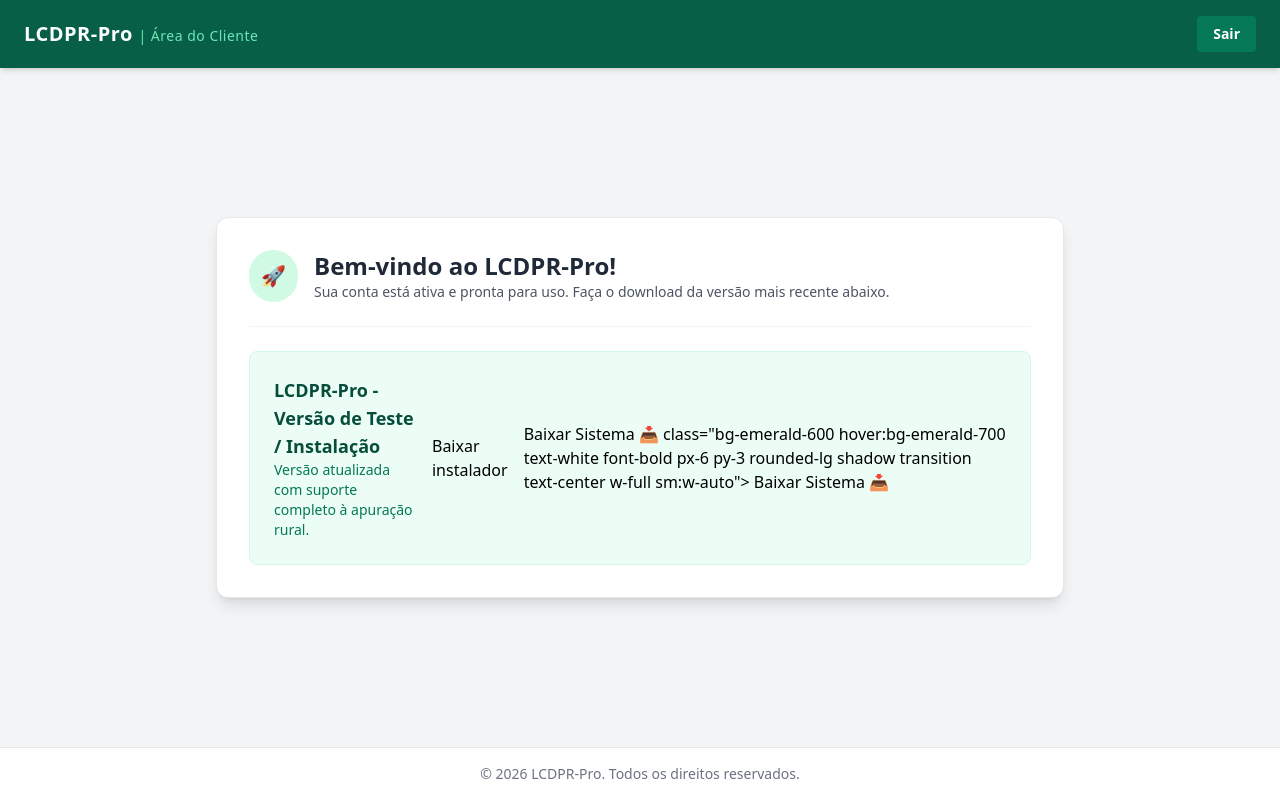
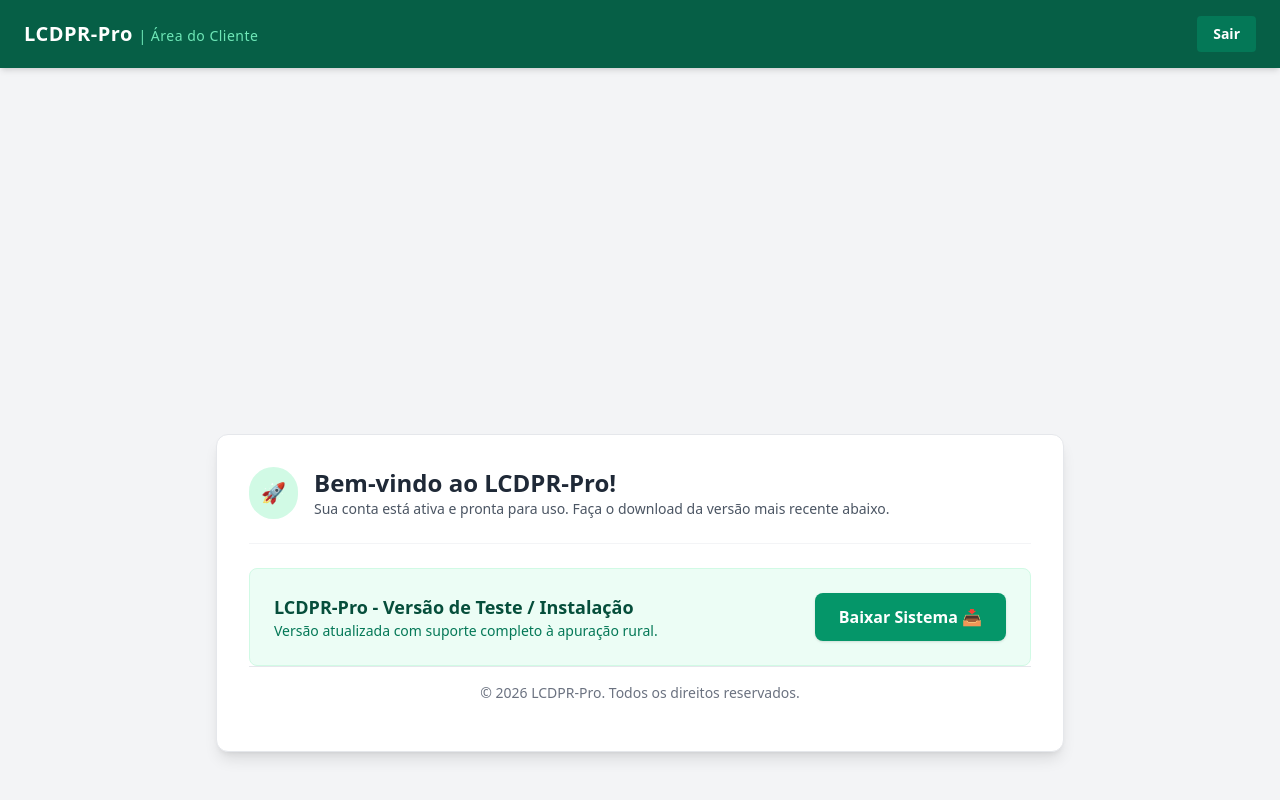
Before and after one commit to VaniltonFarias/lcdpr-site, a website: page public/dashboard.html in a window 1280 px wide. Drawn offline with nearby package versions, Linux system fonts and the light colour scheme.

Commit message:
Add files via upload

```diff
--- a/public/dashboard.html
+++ b/public/dashboard.html
@@ -29,28 +29,27 @@
 
             <!-- Seção de Download -->
 <div class="bg-emerald-50 rounded-lg p-6 border border-emerald-100 flex flex-col sm:flex-row justify-between items-center gap-4">
+
     <div>
-                    <h3 class="font-bold text-emerald-900 text-lg">LCDPR-Pro - Versão de Teste / Instalação</h3>
-                    <p class="text-emerald-700 text-sm">Versão atualizada com suporte completo à apuração rural.</p>
+        <h3 class="font-bold text-emerald-900 text-lg">
+            LCDPR-Pro - Versão de Teste / Instalação
+        </h3>
+
+        <p class="text-emerald-700 text-sm">
+            Versão atualizada com suporte completo à apuração rural.
+        </p>
     </div>
-                <!-- Exemplo de como ficará o botão no seu dashboard.html -->
-                <a href="https://drive.google.com/uc?export=download&id=1fJLsY_mlIHSu1twb3FEcNLLwqKTyAOP1"
-                class="btn btn-primary"
+
+    <a
+        href="https://drive.google.com/uc?export=download&id=1fJLsY_mlIHSu1twb3FEcNLLwqKTyAOP1"
+        class="bg-emerald-600 hover:bg-emerald-700 text-white font-bold px-6 py-3 rounded-lg shadow transition text-center w-full sm:w-auto"
         target="_blank"
-                rel="noopener noreferrer">
-                Baixar instalador
-                </a>
-                </a>
-                    </a>
+        rel="noopener noreferrer"
+    >
         Baixar Sistema 📥
     </a>
-                class="bg-emerald-600 hover:bg-emerald-700 text-white font-bold px-6 py-3 rounded-lg shadow transition text-center w-full sm:w-auto">
-                    Baixar Sistema 📥
-                </a>
+
 </div>
-        </div>
-    </main>
-
     <!-- Rodapé -->
     <footer class="bg-white border-t border-gray-200 text-center py-4 text-gray-500 text-sm">
         &copy; 2026 LCDPR-Pro. Todos os direitos reservados.
```
Lines whose indentation alone changed are shown as unchanged.
